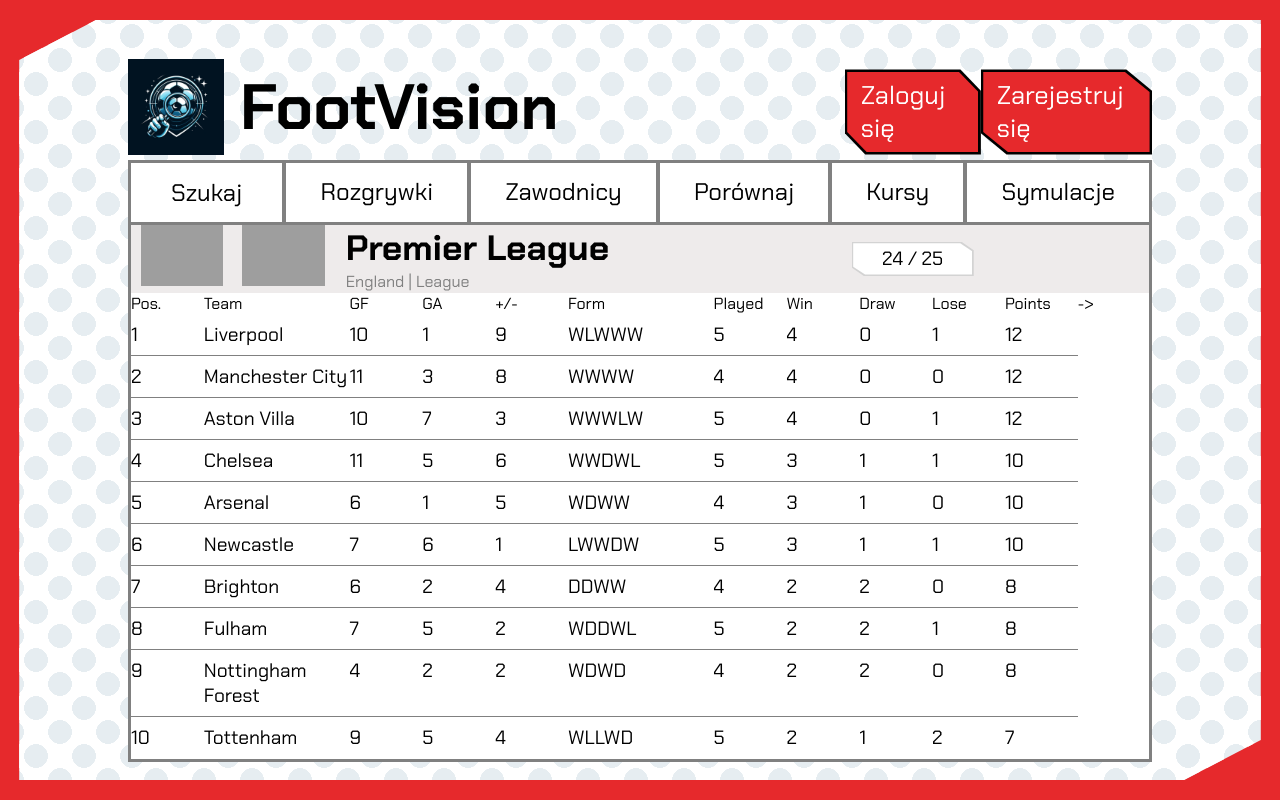
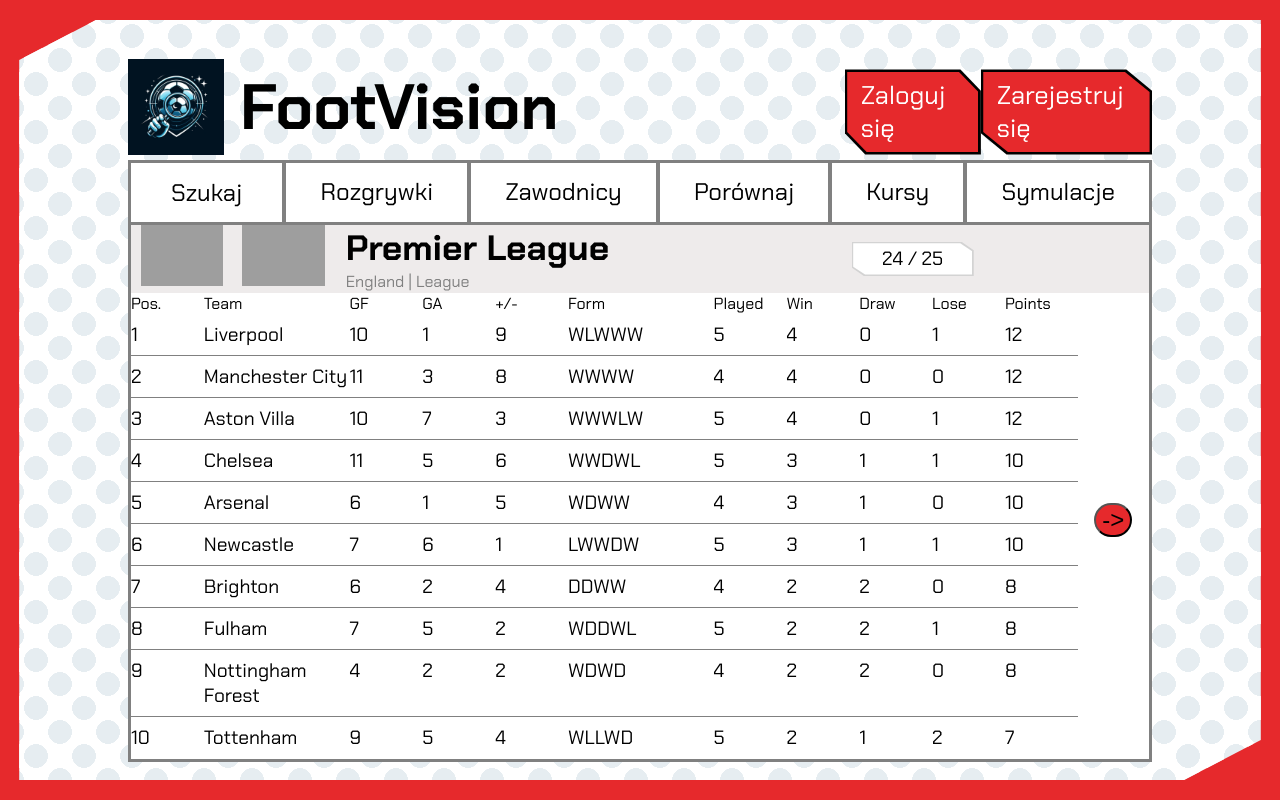
Before and after one commit to dciepko/FootApp, a React (Vite) app in the folder frontend/football-app/: page / in a window 1280 px wide. Built offline with nearby package versions, Linux system fonts and the light colour scheme; grey boxes are pictures that could not be loaded.

Commit message:
Some more styling

```diff
--- a/frontend/football-app/src/main.jsx
+++ b/frontend/football-app/src/main.jsx
@@ -6,9 +6,7 @@
 const queryClient = new QueryClient();
 
 ReactDOM.createRoot(document.getElementById("root")).render(
-  <React.StrictMode>
-    <QueryClientProvider client={queryClient}>
-      <App />
-    </QueryClientProvider>
-  </React.StrictMode>
+  <QueryClientProvider client={queryClient}>
+    <App />
+  </QueryClientProvider>
 );
--- a/frontend/football-app/src/pages/SingleLeaguePage/SingleLeaguePage.jsx
+++ b/frontend/football-app/src/pages/SingleLeaguePage/SingleLeaguePage.jsx
@@ -41,6 +41,8 @@
     seasonsData[seasonsData.length - 1].year.toString()
   );
   const [seasonShowdown, setSeasonShowdown] = useState(false);
+  const [currentContent, setCurrentContent] = useState("standings");
+  console.log(currentContent);
 
   return (
     <main>
@@ -98,12 +100,38 @@
             </div>
           </div>
         </div>
-        <div className={classes.contentContainer}>
-          <div className={classes.mainPart}>
-            <StandingsPage />
+
+        {currentContent === "standings" ? (
+          <div className={classes.contentContainerStandings}>
+            <div className={classes.mainPart}>
+              <StandingsPage />
+            </div>
+            <div className={classes.arrowPart}>
+              <button
+                className={classes.arrowButton}
+                onClick={() => {
+                  setCurrentContent("statistics");
+                }}
+              >
+                -&gt;
+              </button>
+            </div>
           </div>
-          <div className={classes.arrowPart}>-&gt;</div>
-        </div>
+        ) : (
+          <div className={classes.contentContainerStatistics}>
+            <div className={classes.arrowPart}>
+              <button
+                className={classes.arrowButton}
+                onClick={() => {
+                  setCurrentContent("standings");
+                }}
+              >
+                &lt;-
+              </button>
+            </div>
+            <div className={classes.mainPart}></div>
+          </div>
+        )}
       </div>
     </main>
   );
--- a/frontend/football-app/src/pages/SingleLeaguePage/SingleLeaguePage.module.css
+++ b/frontend/football-app/src/pages/SingleLeaguePage/SingleLeaguePage.module.css
@@ -154,12 +154,31 @@
   align-items: center;
 }
 
-.contentContainer {
+.contentContainerStandings {
   max-height: 85%;
   display: grid;
   grid-template-columns: 93% 7%;
 }
 
-.contentContainer .mainPart {
+.contentContainerStandings .mainPart {
   overflow: auto;
 }
+
+.arrowPart {
+  display: flex;
+  justify-content: center;
+  align-items: center;
+}
+
+.arrowButton {
+  background-color: #e6292c;
+  font-size: 1.5rem;
+  border-radius: 2rem;
+}
+
+.contentContainerStatistics {
+  max-height: 85%;
+  height: 85%;
+  display: grid;
+  grid-template-columns: 7% 93%;
+}
```
